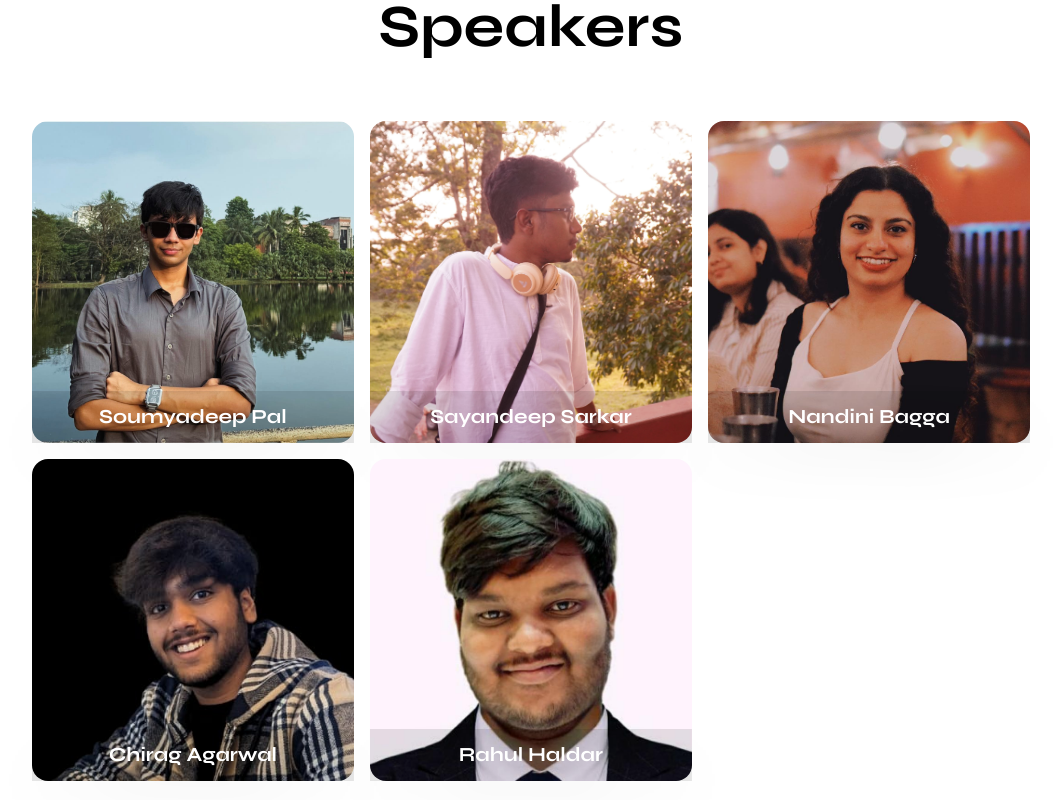
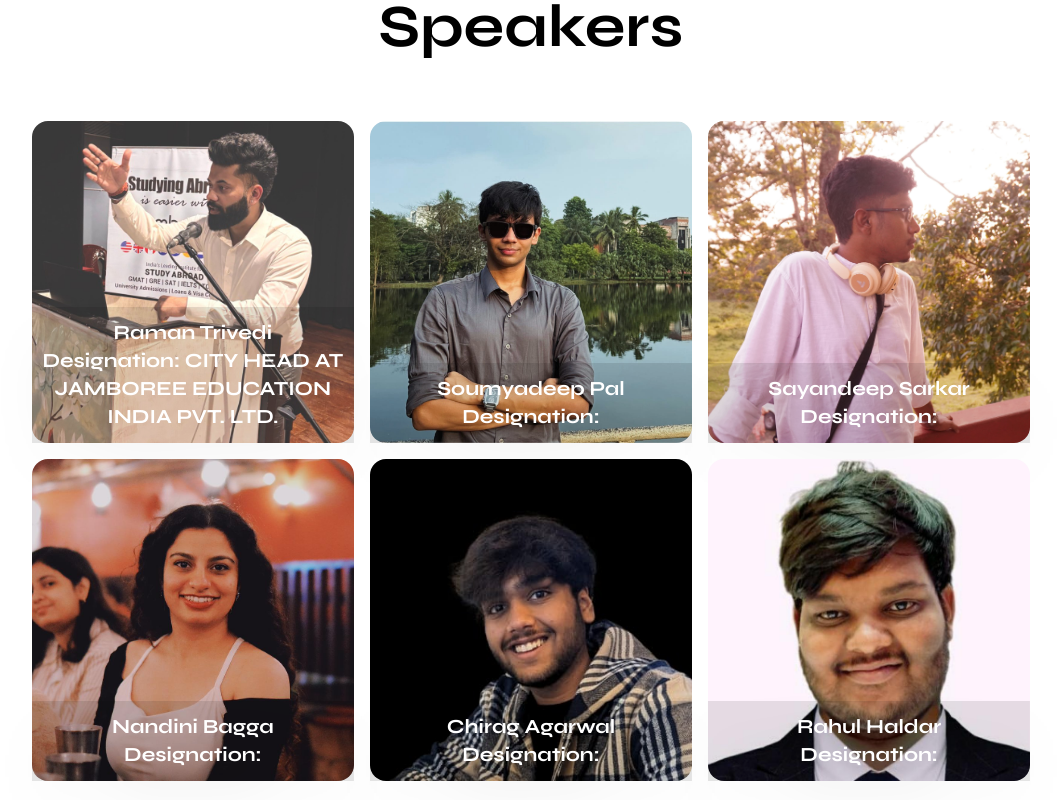
Before and after one commit to IEEE-JUSB/elevatex-3, a Next.js app: page / in a window 1280 px wide. Shown: the part 2640-3440 px from the top of the page, without its empty margins (109-1170 px from the left). Built offline with nearby package versions, Linux system fonts and the light colour scheme.

Commit message:
changes made in speakers

```diff
--- a/components/speakers/card.tsx
+++ b/components/speakers/card.tsx
@@ -6,9 +6,10 @@ interface CardProps {
   image: string;
   name: string;
   url: string;
+  designation?: string;
 }
 
-const Card: React.FC<CardProps> = ({ image, name, url }) => (
+const Card: React.FC<CardProps> = ({ image, name, url, designation }) => (
   <div className="rounded-2xl w-full aspect-square max-w-xs md:max-w-sm lg:max-w-md relative">
     <Image
       width={500}
@@ -22,7 +23,8 @@ const Card: React.FC<CardProps> = ({ image, name, url }) => (
       target="_blank"
       className="text-white text-lg lg:text-xl drop-shadow-2xl bg-black/10 w-full text-center py-3 font-syne font-bold absolute bottom-0 left-1/2 -translate-x-1/2"
     >
-      {name}
+      {name}<br/>
+      Designation: {designation}
     </Link>
   </div>
 );
--- a/components/speakers/speakers.tsx
+++ b/components/speakers/speakers.tsx
@@ -5,35 +5,49 @@ interface Speaker {
   image: string;
   name: string;
   url: string;
+  designation?: string;
 }
 
 const Speakers: React.FC = () => {
   const speakers: Speaker[] = [
+      {
+      image: "/speakers/raman.jpg",
+      name: "Raman Trivedi",
+      url: "linkedin.com/in/raman-trivedi-530a871a5?utm_source=share&utm_campaign=share_via&utm_content=profile&utm_medium=ios_app",
+      designation: "CITY HEAD AT JAMBOREE EDUCATION INDIA PVT. LTD."
+    },
+
     {
       image: "/speakers/soumyadeep.jpeg",
       name: "Soumyadeep Pal",
       url: "/",
+      // designation: "speakers designation"
     },
     {
       image: "/speakers/sayandeep.jpeg",
       name: "Sayandeep Sarkar",
       url: "/",
+      // designation: "speakers designation"
     },
     {
       image: "/speakers/nandini.JPG",
       name: "Nandini Bagga",
       url: "/",
+      // designation: "speakers designation"
     },
     {
       image: "/speakers/chirag.jpeg",
       name: "Chirag Agarwal",
       url: "/",
+      // designation: "speakers designation"
     },
     {
       image: "/speakers/rahul.jpeg",
       name: "Rahul Haldar",
       url: "/",
+      // designation: "speakers designation designation"
     },
+
   ];
 
   return (
@@ -50,6 +64,7 @@ const Speakers: React.FC = () => {
               image={speaker.image}
               name={speaker.name}
               url={speaker.url}
+              designation={speaker.designation}
             />
           ))}
         </div>
```
Also changed, not shown: public/speakers/raman.jpg (added).
